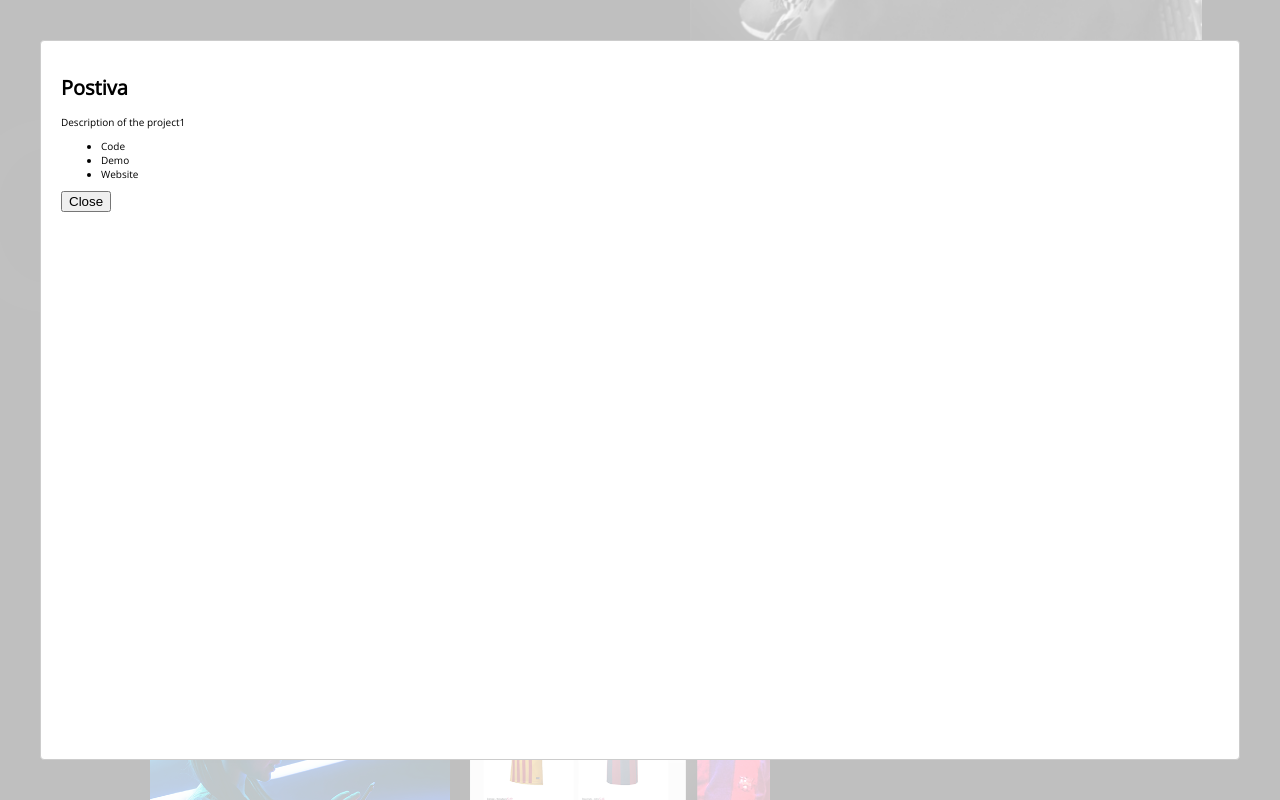
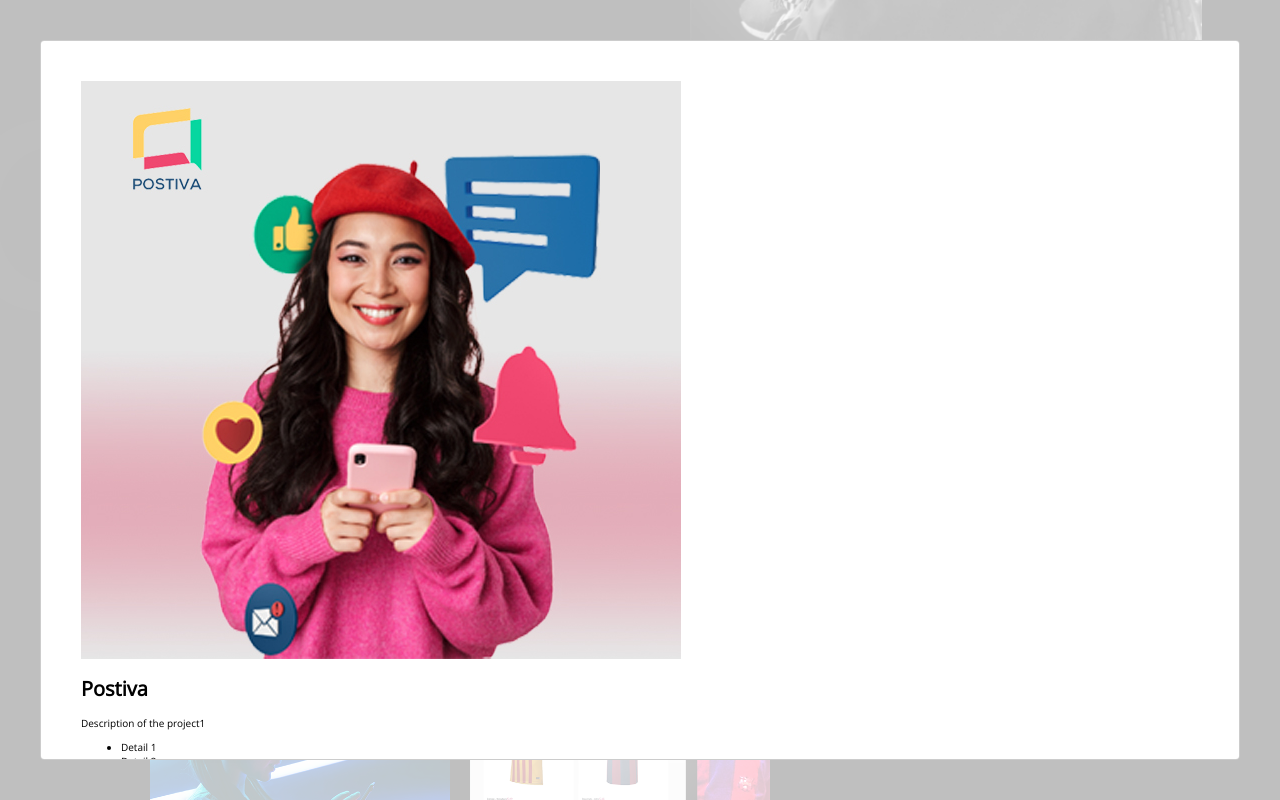
Before and after one commit to Jnmendza/portfolio-redesign, a React (Create React App) app: page / in a window 1280 px wide. Both pictures are taken after a click on the element 300 px from the left and 1780 px from the top of the page. Shown: the part 1380-2180 px from the top of the page. Built offline with nearby package versions, Linux system fonts and the light colour scheme.

Commit message:
portal updated

```diff
--- a/src/components/Navbar.js
+++ b/src/components/Navbar.js
@@ -8,7 +8,7 @@ const useStyles = makeStyles({
         position:'fixed',
         left:'60em',
         top:'6em',
-        zIndex: '10',
+        // zIndex: '1',
     },
     navbarList: {
         display: 'inline-block',
--- a/src/components/Project.js
+++ b/src/components/Project.js
@@ -4,6 +4,7 @@ import Modal from 'react-modal';
 import ProjectModal from './ProjectModal';
 
 import { makeStyles } from '@material-ui/core/styles';
+// import zIndex from '@material-ui/core/styles/zIndex';
 
 const useStyles = makeStyles({
     project: {
@@ -13,9 +14,12 @@ const useStyles = makeStyles({
         width: '30em',
         height: '30em',
     },
+    portal: {
+        zIndex: '100'
+    }
 })
 
-const Project = ({ imageSrc, title, service, description, code, demo, website}) => {
+const Project = ({ imageSrc, title, service, description, code, demo, website, details }) => {
     const [modalIsOpen, setModalIsOpen] = useState(false)
     const classes = useStyles()
     return (
@@ -28,11 +32,14 @@ const Project = ({ imageSrc, title, service, description, code, demo, website})
             <span>{service}</span>
             <Modal isOpen={modalIsOpen} ariaHideApp={false}>
                     <ProjectModal
+                        className={classes.portal}
+                        imageSrc={imageSrc}
                         title={title}
                         description={description}
                         code={code}
                         demo={demo}
                         website={website}
+                        details={details}
                         setModalIsOpen={setModalIsOpen}
                     />
             </Modal>
--- a/src/components/ProjectModal.js
+++ b/src/components/ProjectModal.js
@@ -1,18 +1,38 @@
 import React from 'react'
+import { Box, Button } from '@material-ui/core';
+import { makeStyles } from '@material-ui/core/styles';
 
-const ProjectModal = ({ title, description, code, demo, website, setModalIsOpen }) => {
+const useStyles = makeStyles({
+  container: {
+    margin: '20px'
+  },
+  link: {
+    textDecoration: 'none',
+    margin: '20px',
+  }
+})
+
+const ProjectModal = ({ title, description, code, demo, website, setModalIsOpen, details, imageSrc }) => {
+  const classes = useStyles()
+
   return (
-      <div>
+      <Box container className={classes.container}>
+        <img className={classes.image} src={imageSrc} alt={title}></img>
         <h1>{title}</h1>
         <p>{description}</p>
         <ul>
-          <li>{code}</li>
-          <li>{demo}</li>
-          <li>{website}</li>
+          <li>{details[0]}</li>
+          <li>{details[1]}</li>
+          <li>{details[2]}</li>
         </ul>
-        <button onClick={() => setModalIsOpen(false)}>Close</button>
+        <Box container className={classes.container}>
+          <a className={classes.link} target="_blank" href={code} rel="noopener noreferrer" >Code </a>
+          <a className={classes.link} target="_blank" href={demo} rel="noopener noreferrer" >Demo </a>
+          <a className={classes.link} target="_blank" href={website} rel="noopener noreferrer" >Website </a>
+        </Box>
+        <Button variant='contained' color='primary' onClick={() => setModalIsOpen(false)}>Close</Button>
 
-      </div>
+      </Box>
   )
 };
 
--- a/src/components/Work.js
+++ b/src/components/Work.js
@@ -33,6 +33,7 @@ const Work = () => {
                                 links={project.links}
                                 service = {project.service}
                                 imageSrc = {project.imageSrc}
+                                details = {project.details}
                                 url={project.url}
                                 code={project.code}
                                 demo={project.demo}
--- a/src/yourdata.js
+++ b/src/yourdata.js
@@ -37,8 +37,9 @@ export default
              //Project URL - Add Your Project Url Here
              url:'http://chetanverma.com/',
              description: 'Description of the project1',
-             code: 'Code',
-             demo: 'Demo',
+             details: ['Detail 1','Detail 2','Detail 3','Detail 4'],
+             code: 'https://github.com/Jnmendza/social-media-app/tree/master',
+             demo: 'https://happy-visvesvaraya-6bb649.netlify.app',
              website: 'Website',
             },
             {
@@ -47,9 +48,10 @@ export default
                 service: 'Website Development',
                 imageSrc: `${Resume}`,
                 url: 'http://chetanverma.com/',
-                description: 'Description of the project2',
-                code: 'Code',
-                demo: 'Demo',
+                description: 'A micro-service of Quality Hub that allows users to search through a marketplace of qualified resume coaches and request a review of their resume.',
+                details: ['Migrated database to PostgresSQL for data persistence','Connected ResumeQ backend with Core and InterviewQ in Apollo Federation','Implemented CRUD functionality with tables','Maintained consistent styling from previous designs of Quality Hub'],
+                code: 'https://github.com/Quality-Hub/quality-hub-core-fe',
+                demo: 'https://qualityhub19.netlify.app/',
                 website: 'Website',
             },
             {
@@ -59,6 +61,7 @@ export default
                 imageSrc: `${Music}`,
                 url: 'http://chetanverma.com/',
                 description: 'Description of the project3',
+                details: ['Detail 1','Detail 2','Detail 3','Detail 4'],
                 code: 'Code',
                 demo: 'Demo',
                 website: 'Website',
@@ -69,7 +72,8 @@ export default
                 service: 'Branding',
                 imageSrc: `${Kit}`,
                 url: 'http://chetanverma.com/',
-                description: 'Description of the project4',
+                description: 'Kit10 is a e-commerce site with retro sports gear. Users can select to add items to their cart, erase, and add more items to purchase.',
+                details: ['Built a Carousel with Bootstrap','Applied Context API for storing data','Styled application with Styled-Components and Bootstrap','React JS using hooks'],
                 code: 'Code',
                 demo: 'Demo',
                 website: 'Website',
```
